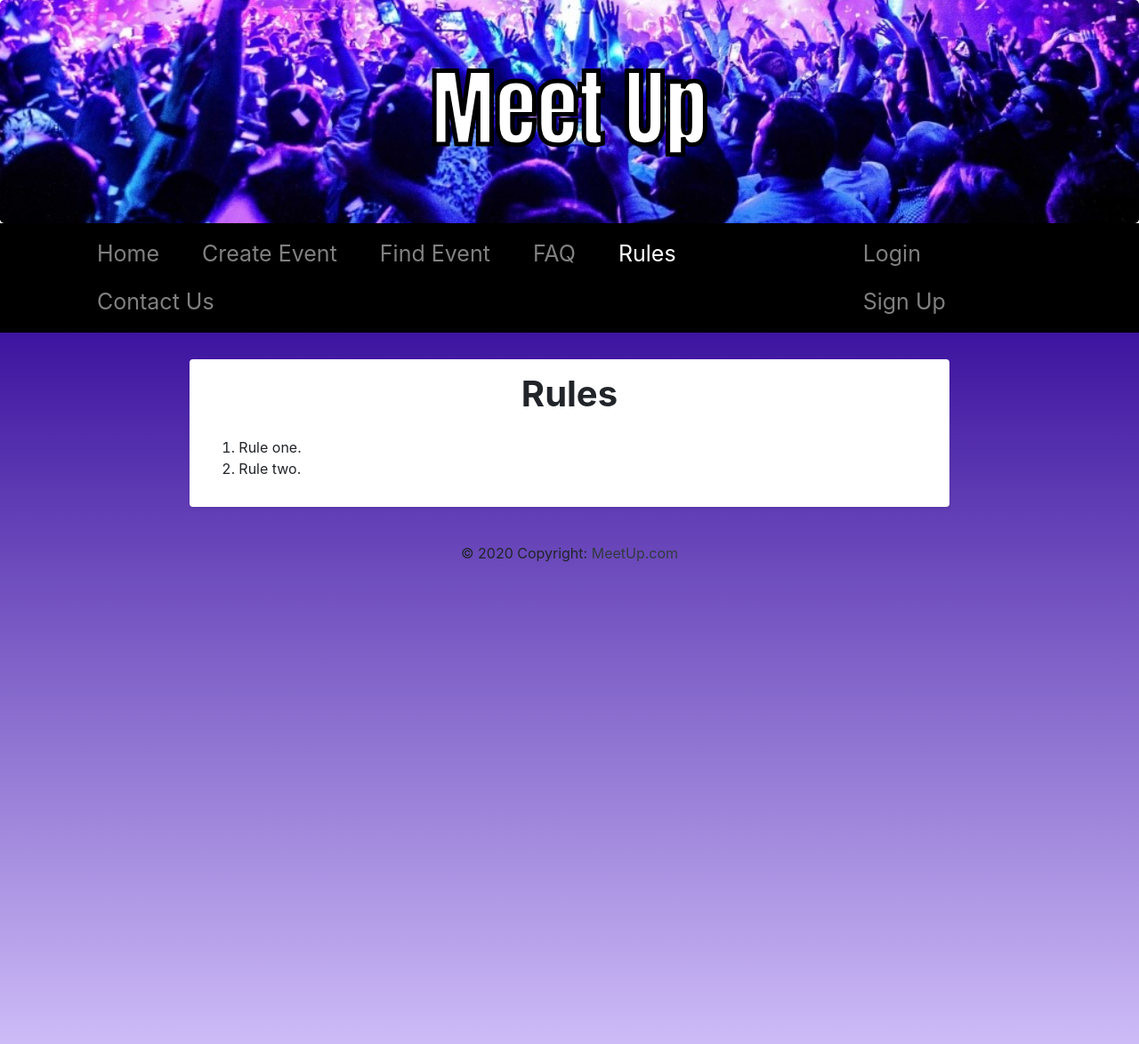
After one commit to Ktmi/CEN5011-Project, a Django app: page /rules/ in a window 1280 px wide. The commit adds this page. Shown: the whole page at 89% size. Run offline with Django 3.2, Linux system fonts and the light colour scheme; some libraries are stand-ins or nearby versions.

Commit message:
* Added faq and rules html * Added faq and rules to views and urls * Changed the profile dropdown button to display the username instead of "Test"

```diff
--- a/mysite/mysite/urls.py
+++ b/mysite/mysite/urls.py
@@ -16,12 +16,14 @@ Including another URLconf
 from django.contrib import admin
 from django.urls import path
 
-from pages.views import home_view,create_event_view,find_event_view,contact_view,login_view,sign_up_view
+from pages.views import home_view,create_event_view,find_event_view,contact_view,login_view,sign_up_view,faq_view,rules_view
 
 urlpatterns = [
     path('', home_view, name='home'),
     path('create_event/', create_event_view, name='create_event'),
     path('find_event/', find_event_view, name='find_event'),
+    path('faq/', faq_view, name='faq'),
+    path('rules/', rules_view, name='rules'),
     path('contact/', contact_view, name='contact'),
     path('login/', login_view, name='login'),
     path('sign_up/', sign_up_view, name='sign_up'),
--- a/mysite/pages/views.py
+++ b/mysite/pages/views.py
@@ -37,3 +37,15 @@ def sign_up_view(request, *args, **kwargs):
         "nav" : "sign_up"
     }
     return render(request, "sign_up.html", sign_up_context)
+
+def faq_view(request, *args, **kwargs):
+    faq_context = {
+        "nav" : "faq"
+    }
+    return render(request, "faq.html", faq_context)
+
+def rules_view(request, *args, **kwargs):
+    rules_context = {
+        "nav" : "rules"
+    }
+    return render(request, "rules.html", rules_context)
--- a/mysite/templates/navbar.html
+++ b/mysite/templates/navbar.html
@@ -28,7 +28,7 @@
             <div class="">
                 <div class="dropdown">
                   <button type="button" class="btn btn-secondary dropdown-toggle bg-primary" data-toggle="dropdown">
-                    <a style="color:white;font-size: 20px;">Test</a>
+                    <a style="color:white;font-size: 20px;">{{ user.username }}</a>
                   </button>
                   <div class="dropdown-menu">
                     <a class="dropdown-item text-danger" href="log_out.php">Logout</a>
--- /dev/null
+++ b/mysite/templates/rules.html
@@ -0,0 +1,17 @@
+{% extends "index.html" %}
+{% block title %}
+<title>Rules</title>
+{% endblock %}
+
+{% block main_content %}
+
+<div class="col-sm-8 shadow-sm mb-4 mx-auto bg-white rounded h-100" style="padding: 15px; margin-top: 30px;">
+    <h1 class="text-center font-weight-bold mb-4">Rules</h1>
+    <ol>
+        <li> Rule one.</li>
+        <li> Rule two.</li>
+    </ol>
+
+</div>
+
+{% endblock %}
```
Also changed, not shown: mysite/templates/faq.html (added, +17 -0 lines).
